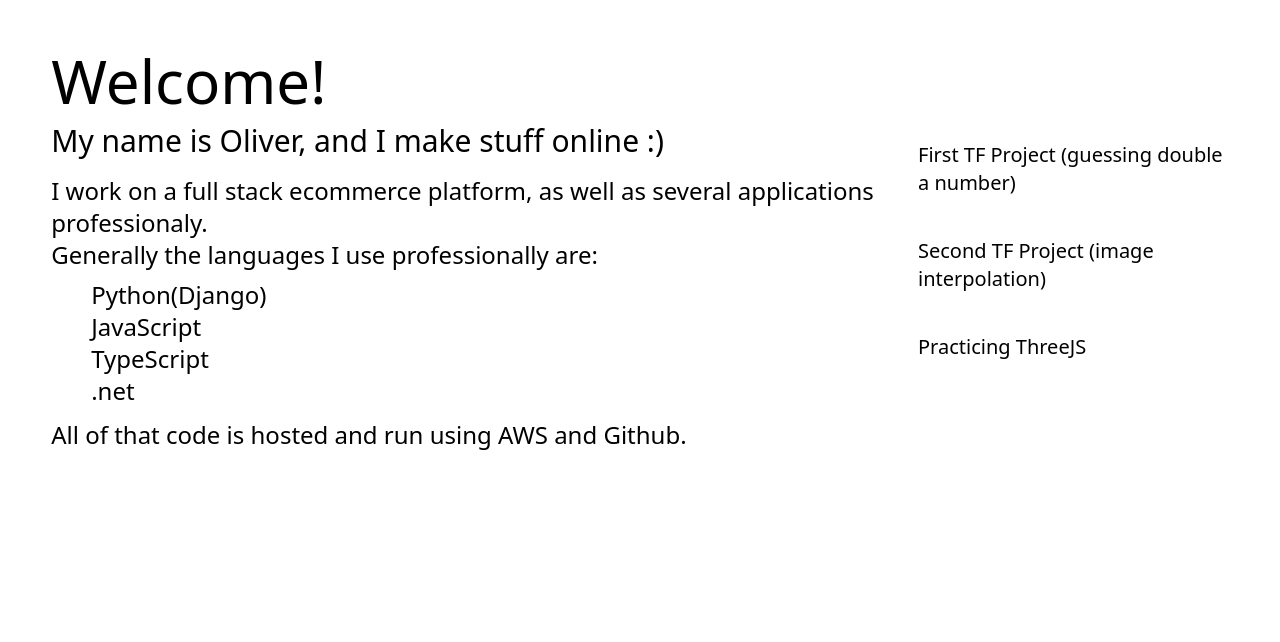
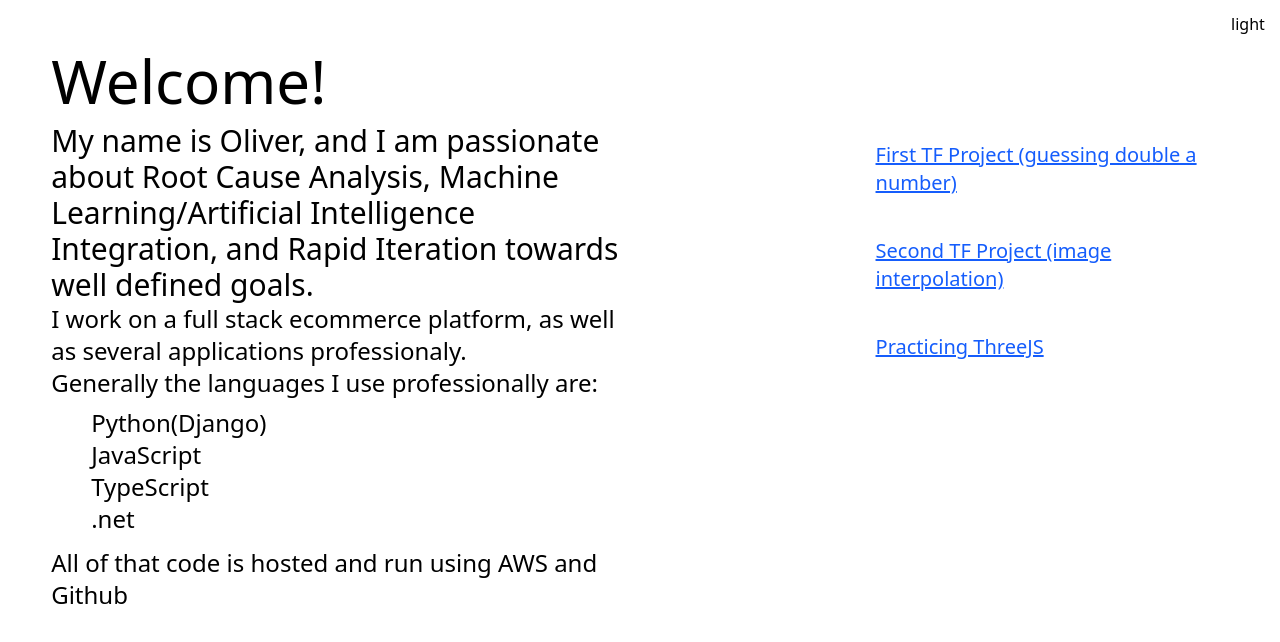
Before and after one commit to effluvialsplurf/oliverwallace, a React (Vite) app in the folder homepage/: page / in a window 1280 px wide. Shown: the top 642 px of the page. Built offline with nearby package versions, Linux system fonts and the light colour scheme.

Commit message:
got light and dark mode toggle logic working in tailwind

```diff
--- a/homepage/package.json
+++ b/homepage/package.json
@@ -14,7 +14,8 @@
     "react": "^19.1.1",
     "react-dom": "^19.1.1",
     "react-router-dom": "^7.8.2",
-    "tailwindcss": "^4.1.12"
+    "tailwindcss": "^4.1.12",
+    "zustand": "^5.0.8"
   },
   "devDependencies": {
     "@eslint/js": "^9.33.0",
--- a/homepage/src/components/Homepage.tsx
+++ b/homepage/src/components/Homepage.tsx
@@ -1,14 +1,18 @@
 import HomepageBio from './HomepageBio.tsx'
 import HomepageNavCol from './HomepageNavCol.tsx'
+import { useStore } from './HomepageStore.ts'
+import ThemeToggle from './ThemeToggle.tsx'
 
 export default function Homepage() {
+    const siteUI = useStore((state) => state.siteUI)
 
     return (
         <>
-            <div className='flex flex-row justify-between w-[96%] h-[50%] m-[4%]'>
+            <div className={`${siteUI} flex flex-row justify-between w-[96%] h-[50%] m-[4%] dark:bg-black`}>
                 <HomepageBio />
                 <HomepageNavCol />
-            </div>
+                <ThemeToggle />
+            </div >
         </>
     )
 }
--- a/homepage/src/components/HomepageBio.tsx
+++ b/homepage/src/components/HomepageBio.tsx
@@ -5,7 +5,8 @@ export default function HomepageBio() {
                 Welcome!
             </h1>
             <p className='text-3xl'>
-                My name is Oliver, and I make stuff online :)
+                My name is Oliver, and I am passionate about Root Cause Analysis,
+                Machine Learning/Artificial Intelligence Integration, and Rapid Iteration towards well defined goals.
             </p>
         </div>
     )
@@ -21,14 +22,14 @@ export default function HomepageBio() {
                 {professionalLanguages.map((l, idx) => (<li key={idx}>{l}</li>))}
             </ul>
             <p className='mt-3'>
-                All of that code is hosted and run using AWS and Github.
+                All of that code is hosted and run using AWS and Github
             </p>
         </div>
     )
 
     return (
         <>
-            <div className='flex flex-col justify-between'>
+            <div className='flex flex-col justify-between w-[50%]'>
                 {welcomeMessage}
                 {bioBrief}
             </div>
--- a/homepage/src/components/HomepageNavCol.tsx
+++ b/homepage/src/components/HomepageNavCol.tsx
@@ -2,7 +2,7 @@ export default function HompageNavCol() {
 
     return (
         <>
-            <ul className="flex flex-col self-center w-3/10 text-xl">
+            <ul className="flex flex-col self-center w-3/10 text-xl text-blue-600 underline">
                 <li className="my-5"><a href="/oliverwallace/tf-number-predictor">First TF Project (guessing double a number)</a></li>
                 <li className="my-5"><a href="/oliverwallace/tf-image-recognition">Second TF Project (image interpolation)</a></li>
                 <li className="my-5"><a href="/oliverwallace/threeJS-practice">Practicing ThreeJS</a></li>
--- /dev/null
+++ b/homepage/src/components/HomepageStore.ts
@@ -0,0 +1,15 @@
+import { create } from 'zustand';
+
+interface StoreState {
+    siteUI: 'light' | 'dark';
+    swapUI: () => void;
+}
+
+export const useStore = create<StoreState>((set, get) => ({
+    siteUI: 'light',
+    swapUI: () => {
+        const { siteUI } = get();
+        let newUI: 'light' | 'dark' = siteUI === 'light' ? 'dark' : 'light'
+        set({ siteUI: newUI });
+    },
+}));
--- /dev/null
+++ b/homepage/src/components/ThemeToggle.tsx
@@ -0,0 +1,12 @@
+import { useStore } from "./HomepageStore"
+
+export default function ThemeToggle() {
+    const theme = useStore((state) => state.siteUI);
+    const setTheme = useStore((state) => state.swapUI);
+
+    return (
+        <>
+            <button className="absolute top-3 right-3 w-10 h-5 cursor-pointer" onClick={setTheme} value={theme}>{theme}</button>
+        </>
+    )
+}
--- a/homepage/src/index.css
+++ b/homepage/src/index.css
@@ -1,4 +1,6 @@
 @import "tailwindcss";
+
+@custom-variant dark (&:where(.dark, .dark *));
 
 html,
 body,
--- a/homepage/vite.config.ts
+++ b/homepage/vite.config.ts
@@ -9,4 +9,4 @@ export default defineConfig({
         tailwindcss()
     ],
     base: './',
-})
+});
```
Also changed, not shown: 1 other file (tests, documents, lock files or other folders).
